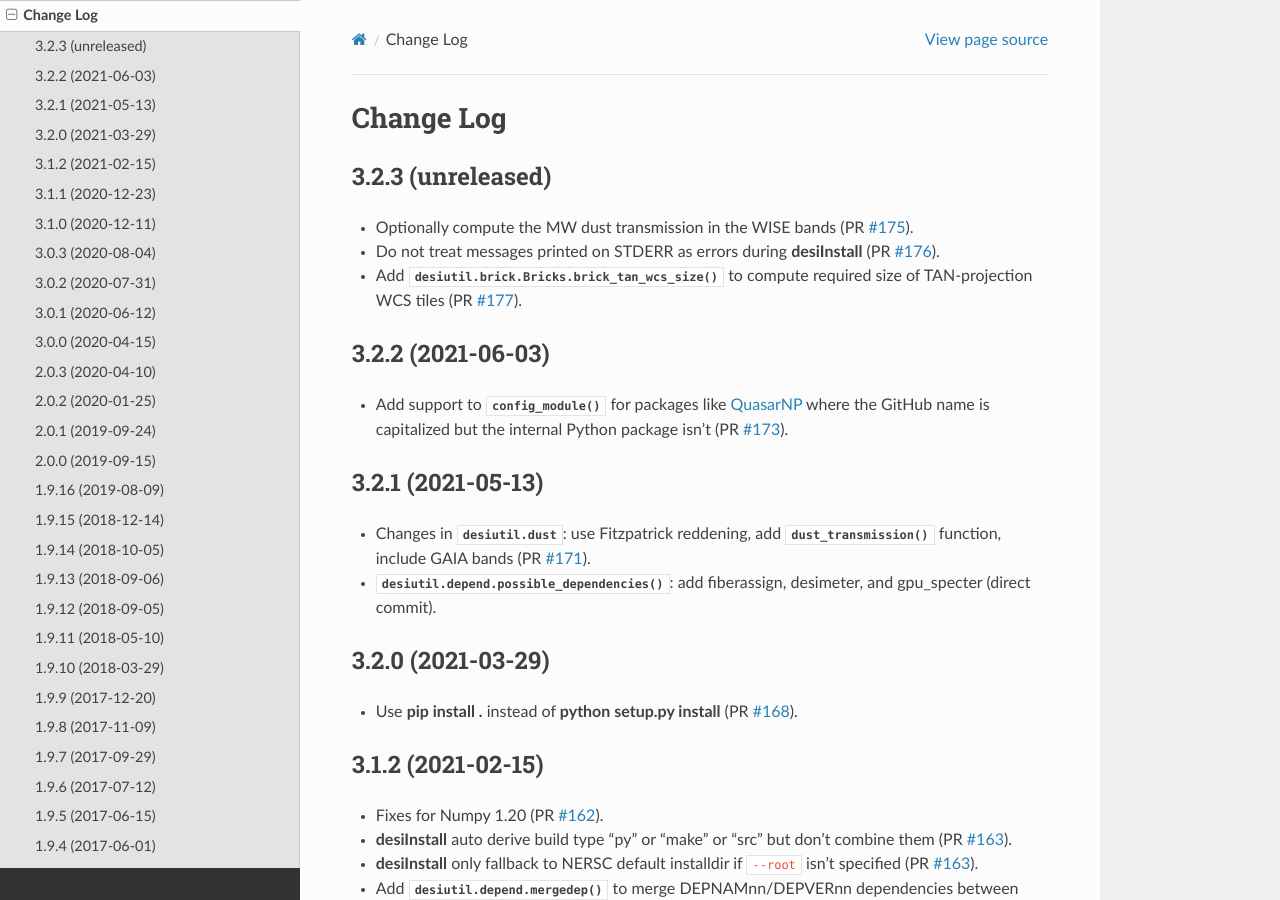
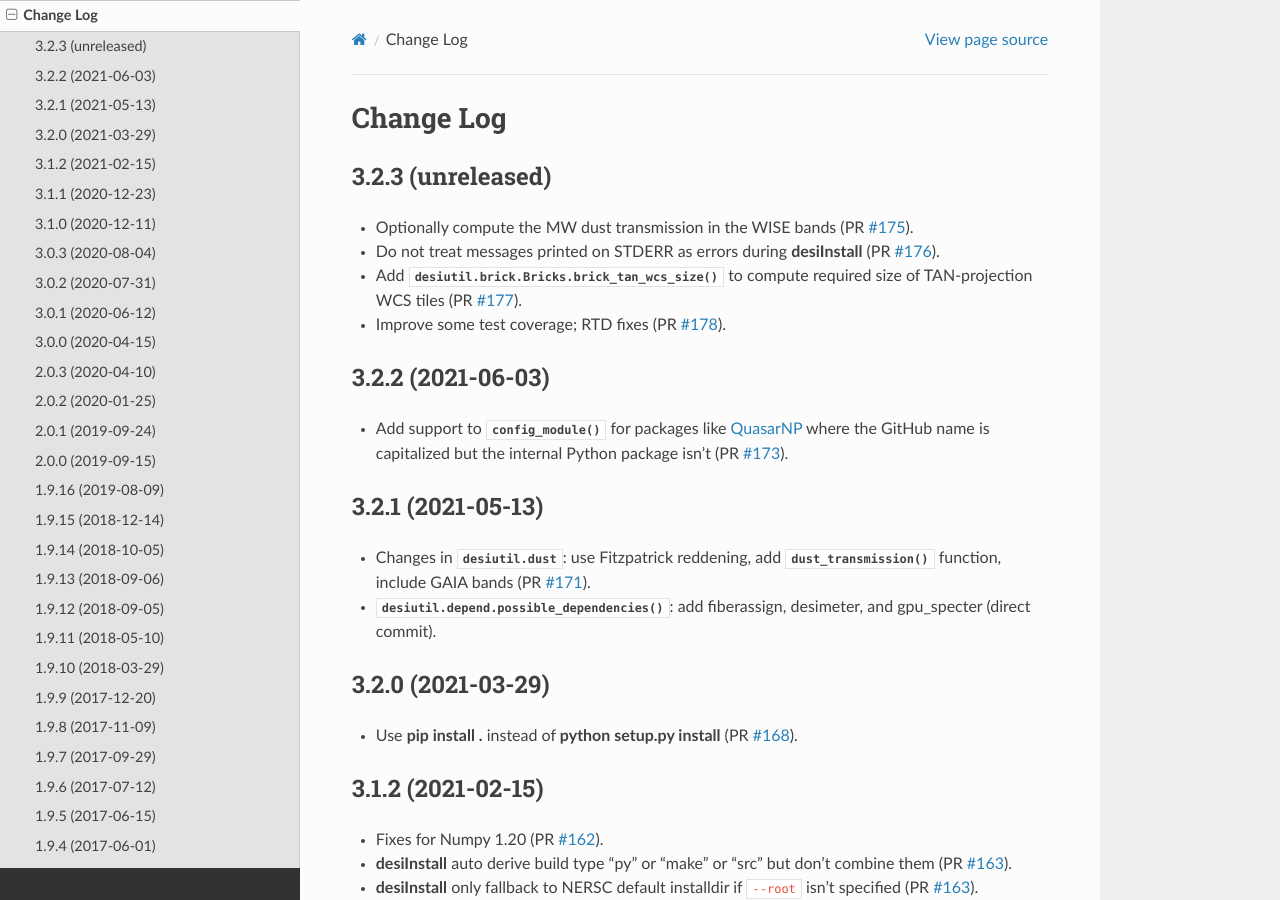
Before and after one commit to desihub/desiutil, a Sphinx documentation site: the page built from doc/changes.rst, in a window 1280 px wide and 900 px high. Built offline with Sphinx 7.4.7 and the Read the Docs theme 2.0.0, drawn with Linux system fonts in a browser that asks for light colours; some of the changed lines change nothing that is shown.

Commit message:
update change log

```diff
--- a/doc/changes.rst
+++ b/doc/changes.rst
@@ -8,10 +8,12 @@ Change Log
 * Optionally compute the MW dust transmission in the WISE bands (PR `#175`_).
 * Do not treat messages printed on STDERR as errors during :command:`desiInstall` (PR `#176`_).
 * Add :meth:`desiutil.brick.Bricks.brick_tan_wcs_size` to compute required size of TAN-projection WCS tiles (PR `#177`_).
+* Improve some test coverage; RTD fixes (PR `#178`_).
 
 .. _`#175`: https://github.com/desihub/desiutil/pull/175
 .. _`#176`: https://github.com/desihub/desiutil/pull/176
 .. _`#177`: https://github.com/desihub/desiutil/pull/177
+.. _`#178`: https://github.com/desihub/desiutil/pull/178
 
 
 3.2.2 (2021-06-03)
--- a/doc/conf.py
+++ b/doc/conf.py
@@ -39,13 +39,12 @@ extensions = [
 
 # Configuration for intersphinx, copied from astropy.
 intersphinx_mapping = {
-    'python': ('http://docs.python.org/3/', None),
-    # 'python3': ('http://docs.python.org/3/', path.abspath(path.join(path.dirname(__file__), 'local/python3links.inv'))),
-    'numpy': ('http://docs.scipy.org/doc/numpy/', None),
-    'scipy': ('http://docs.scipy.org/doc/scipy/reference/', None),
-    'matplotlib': ('http://matplotlib.org/', None),
-    'astropy': ('http://docs.astropy.org/en/stable/', None),
-    'h5py': ('http://docs.h5py.org/en/latest/', None)
+    'python': ('https://docs.python.org/3/', None),
+    'numpy': ('https://numpy.org/doc/stable/', None),
+    'scipy': ('https://docs.scipy.org/doc/scipy/reference/', None),
+    'matplotlib': ('https://matplotlib.org/', None),
+    'astropy': ('https://docs.astropy.org/en/stable/', None),
+    'h5py': ('https://docs.h5py.org/en/latest/', None)
     }
 
 # Add any paths that contain templates here, relative to this directory.
```
